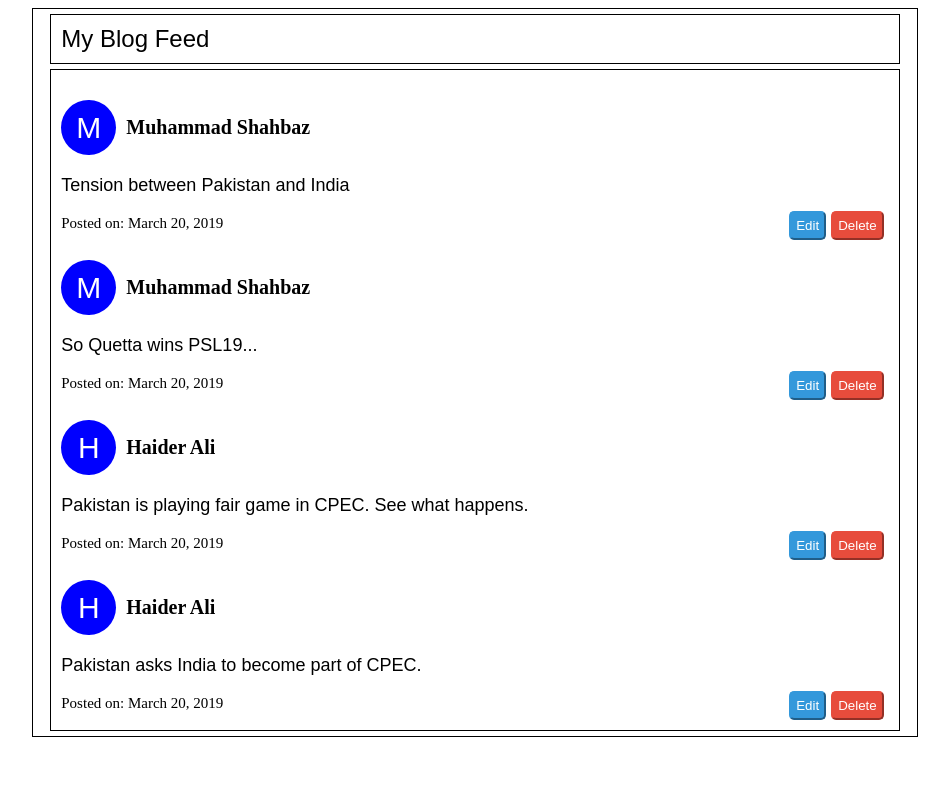
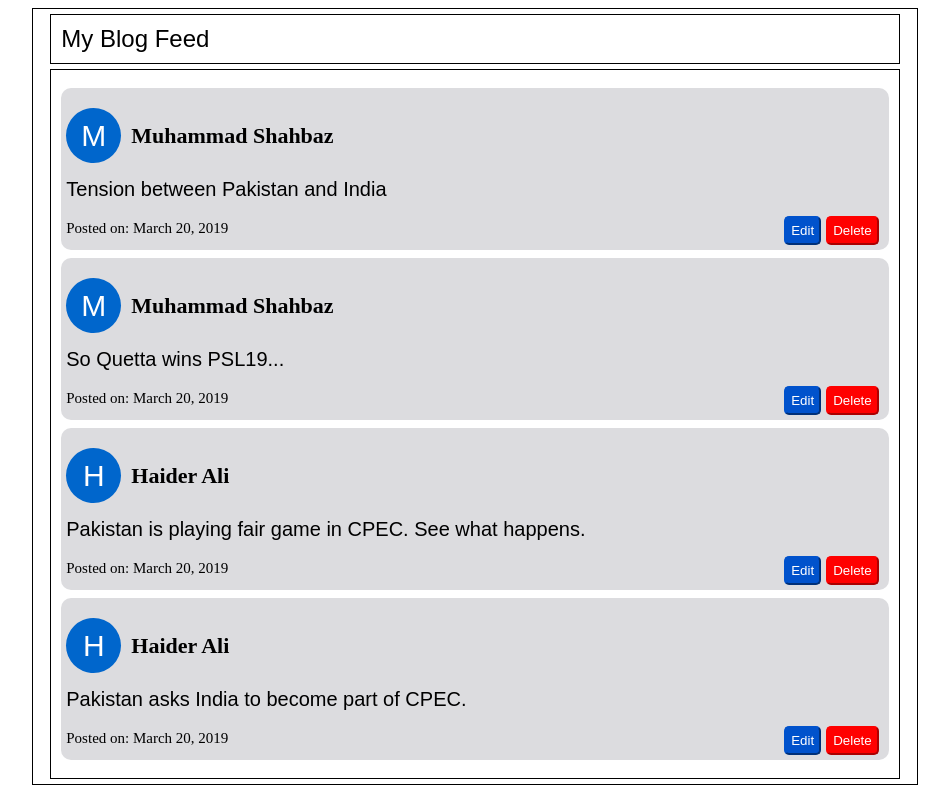
Before and after one commit to thebazshah/biit-react-class-fall2019, a React (Create React App) app in the folder BlogApp/: page / in a window 1280 px wide. Shown: the whole page, without its empty margins (165-1114 px from the left). Built offline with nearby package versions, Linux system fonts and the light colour scheme.

Commit message:
Updating some styles

```diff
--- a/BlogApp/src/BlogItem.js
+++ b/BlogApp/src/BlogItem.js
@@ -7,12 +7,12 @@ export default function BlogItem(props) {
   const user = getUser(blog.userId) || {};
   const { fullName = 'Muhammad' } = user;
   return (
-    <div>
+    <div style={styles.blogItemContainer} >
       <div style={styles.blogItemHeader}>
         <div style={styles.profilePicture} >{fullName[0]}</div>
         <div style={styles.profileName}><b> {user.fullName} </b></div>
       </div>
-      <div style= {styles.blogItemMainText} >{blog.text}</div>
+      <div style= {styles.blogItemMainText}> {blog.text}</div>
       <div style={styles.blogItemFooter} >
         <div  style={styles.blogItemTimestamp} >Posted on: March 20, 2019{/*blog.timestamp*/}</div>
         <div style={styles.blogItemButtons} >
--- a/BlogApp/src/styles.js
+++ b/BlogApp/src/styles.js
@@ -25,10 +25,17 @@ const styles = {
     padding: 10,
     border: '1px solid black'
   },
+  blogItemContainer: {
+    background: '#dcdcdf',
+    marginTop: 8,
+    marginBottom: 8,
+    padding: 5,
+    borderRadius: 10,
+  },
   btnEdit: {
     color: "#fff",
-    backgroundColor: "#3498DB",
-    borderColor: "#3498DB",
+    backgroundColor: "#0052cc",
+    borderColor: "#0052cc",
     padding: 5,
     marginRight: 5,
     marginTop: 5,
@@ -37,8 +44,8 @@ const styles = {
   },
   btnDelete: {
     color: "#fff",
-    backgroundColor: "#E74C3C",
-    borderColor: "#E74C3C",
+    backgroundColor: "#ff0000",
+    borderColor: "#ff0000",
     padding: 5,
     marginRight: 5,
     marginTop: 5,
@@ -55,22 +62,22 @@ const styles = {
     maxWidth: "55px",
     maxHeight: "55px",
     borderRadius: "50%",
-    background: "#0000ff",
+    background: "#0066cc",
     fontSize: "30px",
     color: "#fff",
     textAlign: "center",
     lineHeight: "55px",
-    margin: "20px 0",
+    margin: "15px 0",
     fontFamily: "sans-serif",
   },
   profileName: {
     flex: 9,
     alignSelf: 'center',
     marginLeft: '10px',
-    fontSize: 20
+    fontSize: 22
   },
   blogItemMainText: {
-    fontSize: 18,
+    fontSize: 20,
     fontFamily: 'sans-serif',
   },
   blogItemFooter: {
```
